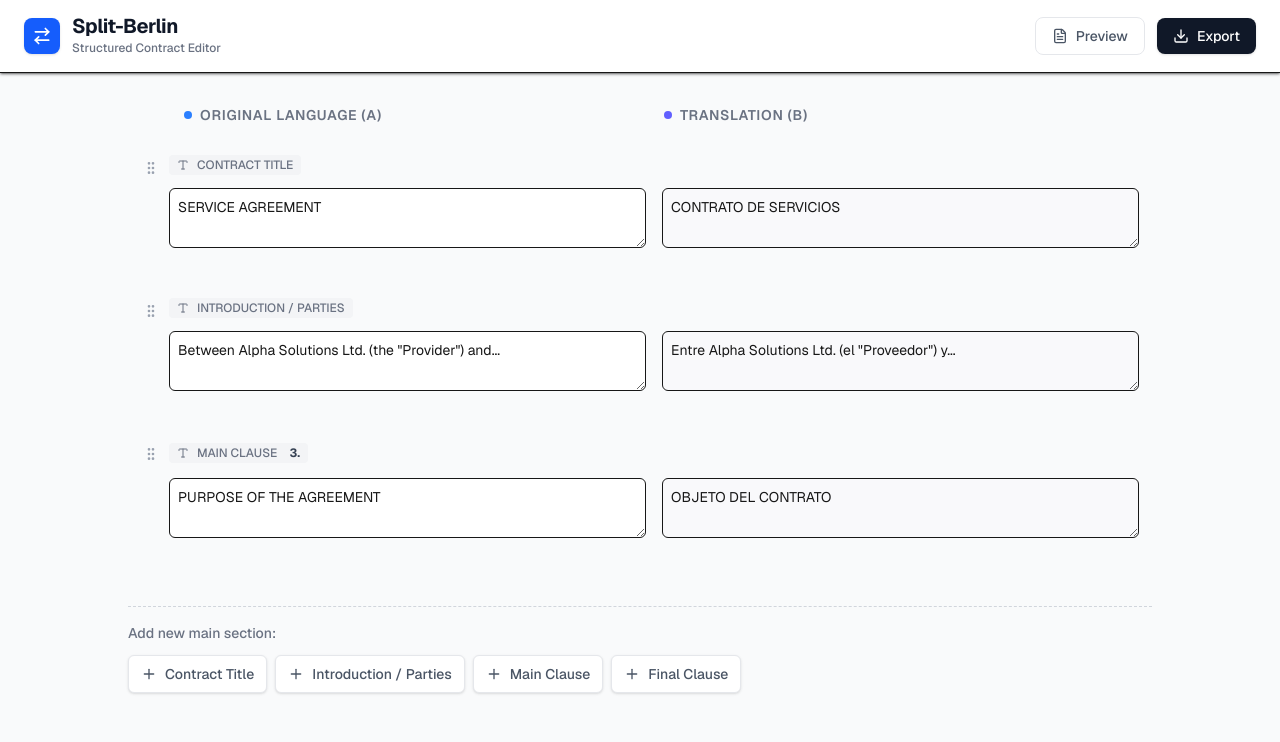
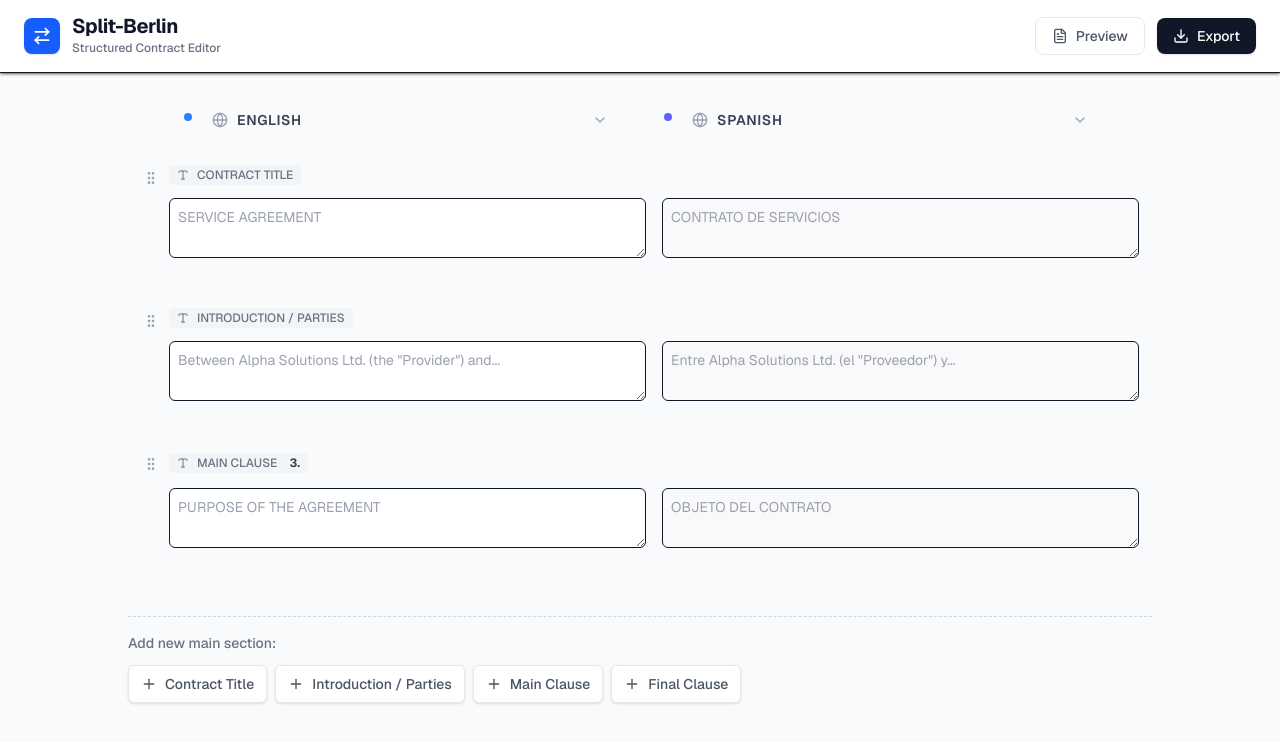
Before and after one commit to santiago-paz/contract-lens, a Next.js app in the folder split-berlin/: page / in a window 1280 px wide. Shown: the top 742 px of the page. Built offline with nearby package versions, Linux system fonts and the light colour scheme.

Commit message:
Add LanguageSelector component for language selection in the editor. Update Home page to integrate language selection for left and right sides. Enhance placeholder logic in ContractNode for better user guidance. Update translations to include language options.

```diff
--- a/split-berlin/app/page.tsx
+++ b/split-berlin/app/page.tsx
@@ -1,12 +1,16 @@
 'use client';
 
+import React, { useState } from 'react';
 import { ContractTree } from '@/components/NodeEditor/ContractTree';
 import { ArrowRightLeft, FileText, Download } from 'lucide-react';
+import { LanguageSelector } from '@/components/LanguageSelector';
 
 import { getTranslations } from '@/lib/translations';
 
 export default function Home() {
   const t = getTranslations();
+  const [leftLanguage, setLeftLanguage] = useState('en');
+  const [rightLanguage, setRightLanguage] = useState('es');
 
   return (
     <div className="min-h-screen bg-gray-50 flex flex-col font-sans">
@@ -39,13 +43,25 @@ export default function Home() {
         <div className="max-w-5xl mx-auto w-full">
           {/* Column Headers */}
           <div className="grid grid-cols-1 md:grid-cols-2 gap-12 mb-4 px-14">
-            <div className="flex items-center gap-2 text-sm font-semibold text-gray-500 uppercase tracking-wider">
-              <span className="w-2 h-2 rounded-full bg-blue-500"></span>
-              {t.editor.originalLanguage}
+            <div className="flex items-start gap-3">
+              <span className="w-2 h-2 rounded-full bg-blue-500 mt-2"></span>
+              <div className="flex-1">
+                <LanguageSelector
+                  value={leftLanguage}
+                  onChange={setLeftLanguage}
+                  side="left"
+                />
+              </div>
             </div>
-            <div className="flex items-center gap-2 text-sm font-semibold text-gray-500 uppercase tracking-wider">
-              <span className="w-2 h-2 rounded-full bg-indigo-500"></span>
-              {t.editor.translationLanguage}
+            <div className="flex items-start gap-3">
+              <span className="w-2 h-2 rounded-full bg-indigo-500 mt-2"></span>
+              <div className="flex-1">
+                <LanguageSelector
+                  value={rightLanguage}
+                  onChange={setRightLanguage}
+                  side="right"
+                />
+              </div>
             </div>
           </div>
 
--- /dev/null
+++ b/split-berlin/components/LanguageSelector.tsx
@@ -0,0 +1,51 @@
+import React from 'react';
+import { ChevronDown, Globe } from 'lucide-react';
+import { getTranslations } from '@/lib/translations';
+
+interface LanguageSelectorProps {
+  value: string;
+  onChange: (value: string) => void;
+  side: 'left' | 'right';
+}
+
+export const LanguageSelector: React.FC<LanguageSelectorProps> = ({
+  value,
+  onChange,
+  side,
+}) => {
+  const t = getTranslations();
+
+  const languages = [
+    { code: 'en', label: t.languages.en },
+    { code: 'es', label: t.languages.es },
+    { code: 'de', label: t.languages.de },
+    { code: 'fr', label: t.languages.fr },
+    { code: 'it', label: t.languages.it },
+    { code: 'pt', label: t.languages.pt },
+  ];
+
+  const showAuto = false;
+
+  return (
+    <div className="flex flex-col">
+      <div className="relative">
+        <select
+          value={value}
+          onChange={(e) => onChange(e.target.value)}
+          className="appearance-none bg-transparent pl-8 pr-8 py-1 text-sm font-semibold text-gray-700 uppercase tracking-wider border border-transparent hover:border-gray-300 rounded cursor-pointer focus:outline-none focus:ring-2 focus:ring-blue-500/20"
+        >
+          {showAuto && (
+            <option value="auto">{t.languages.auto}</option>
+          )}
+          {languages.map((lang) => (
+            <option key={lang.code} value={lang.code}>
+              {lang.label}
+            </option>
+          ))}
+        </select>
+        <Globe className="w-4 h-4 text-gray-400 absolute left-2 top-1/2 -translate-y-1/2 pointer-events-none" />
+        <ChevronDown className="w-4 h-4 text-gray-400 absolute right-2 top-1/2 -translate-y-1/2 pointer-events-none" />
+      </div>
+    </div>
+  );
+};
--- a/split-berlin/components/NodeEditor/ContractNode.tsx
+++ b/split-berlin/components/NodeEditor/ContractNode.tsx
@@ -65,6 +65,20 @@ export const ContractNode: React.FC<ContractNodeProps> = ({
       case 'subitem': return `(${['i', 'ii', 'iii', 'iv', 'v'][index] || index + 1})`;
       default: return '';
     }
+  };
+
+  const getPlaceholder = (side: 'left' | 'right') => {
+    if (node.type === 'title') {
+      return side === 'left' ? t.defaults.contractTitle : t.defaults.contractTitleTranslation;
+    }
+    if (node.type === 'intro') {
+      return side === 'left' ? t.defaults.introLeft : t.defaults.introRight;
+    }
+    if (node.type === 'clause') {
+      return side === 'left' ? t.defaults.clauseLeft : t.defaults.clauseRight;
+    }
+    const base = side === 'left' ? t.editor.contentPlaceholder : t.editor.translationPlaceholder;
+    return `${base} (${getTypeLabel(node.type)})`;
   };
 
   return (
@@ -140,8 +154,8 @@ export const ContractNode: React.FC<ContractNodeProps> = ({
               <textarea
                 value={node.contentLeft}
                 onChange={(e) => onUpdate(node.id, 'left', e.target.value)}
-                placeholder={`${t.editor.contentPlaceholder} (${getTypeLabel(node.type)})`}
-                className="w-full min-h-[60px] p-2 text-sm border rounded-md focus:ring-2 focus:ring-blue-100 focus:border-blue-400 outline-none resize-y bg-white"
+                placeholder={getPlaceholder('left')}
+                className="w-full min-h-[60px] p-2 text-sm text-gray-900 placeholder:text-gray-400 border rounded-md focus:ring-2 focus:ring-blue-100 focus:border-blue-400 outline-none resize-y bg-white"
                 rows={Math.max(2, node.contentLeft.split('\n').length)}
               />
             </div>
@@ -149,8 +163,8 @@ export const ContractNode: React.FC<ContractNodeProps> = ({
               <textarea
                 value={node.contentRight}
                 onChange={(e) => onUpdate(node.id, 'right', e.target.value)}
-                placeholder={`${t.editor.translationPlaceholder} (${getTypeLabel(node.type)})`}
-                className="w-full min-h-[60px] p-2 text-sm border rounded-md focus:ring-2 focus:ring-indigo-100 focus:border-indigo-400 outline-none resize-y bg-gray-50/50"
+                placeholder={getPlaceholder('right')}
+                className="w-full min-h-[60px] p-2 text-sm text-gray-900 placeholder:text-gray-400 border rounded-md focus:ring-2 focus:ring-indigo-100 focus:border-indigo-400 outline-none resize-y bg-gray-50/50"
                 rows={Math.max(2, node.contentRight.split('\n').length)}
               />
             </div>
--- a/split-berlin/components/NodeEditor/ContractTree.tsx
+++ b/split-berlin/components/NodeEditor/ContractTree.tsx
@@ -28,24 +28,24 @@ export const ContractTree: React.FC = () => {
     {
       id: 'root-title',
       type: 'title',
-      contentLeft: t.defaults.contractTitle,
-      contentRight: t.defaults.contractTitleTranslation,
+      contentLeft: '',
+      contentRight: '',
       children: [],
       isExpanded: true,
     },
     {
       id: 'root-intro',
       type: 'intro',
-      contentLeft: t.defaults.introLeft,
-      contentRight: t.defaults.introRight,
+      contentLeft: '',
+      contentRight: '',
       children: [],
       isExpanded: true,
     },
     {
       id: 'clause-1',
       type: 'clause',
-      contentLeft: t.defaults.clauseLeft,
-      contentRight: t.defaults.clauseRight,
+      contentLeft: '',
+      contentRight: '',
       children: [],
       isExpanded: true,
     }
--- a/split-berlin/components/RichEditor.tsx
+++ b/split-berlin/components/RichEditor.tsx
@@ -57,7 +57,7 @@ const RichEditor = ({
       <textarea
         name={`editor-${language}`}
         id={`editor-${language}`}
-        className="flex-1 w-full h-full p-4 resize-none focus:outline-none font-mono text-sm leading-relaxed text-gray-900"
+        className="flex-1 w-full h-full p-4 resize-none focus:outline-none font-mono text-sm leading-relaxed text-gray-900 placeholder:text-gray-400"
         value={content}
         onChange={(e) => onChange(e.target.value)}
         readOnly={isReadOnly}
--- a/split-berlin/lib/translations.ts
+++ b/split-berlin/lib/translations.ts
@@ -35,6 +35,16 @@ export const translations = {
       introRight: 'Between Alpha Solutions Ltd. (the "Provider") and...',
       clauseLeft: "OBJETO DEL CONTRATO",
       clauseRight: "PURPOSE OF THE AGREEMENT",
+    },
+    languages: {
+      auto: "Detectar idioma (AUTO)",
+      detected: "Detectado",
+      en: "Inglés",
+      es: "Español",
+      de: "Alemán",
+      fr: "Francés",
+      it: "Italiano",
+      pt: "Portugués",
     }
   },
   en: {
@@ -73,6 +83,16 @@ export const translations = {
       introRight: 'Entre Alpha Solutions Ltd. (el "Proveedor") y...',
       clauseLeft: "PURPOSE OF THE AGREEMENT",
       clauseRight: "OBJETO DEL CONTRATO",
+    },
+    languages: {
+      auto: "Detect Language (AUTO)",
+      detected: "Detected",
+      en: "English",
+      es: "Spanish",
+      de: "German",
+      fr: "French",
+      it: "Italian",
+      pt: "Portuguese",
     }
   }
 };
```
